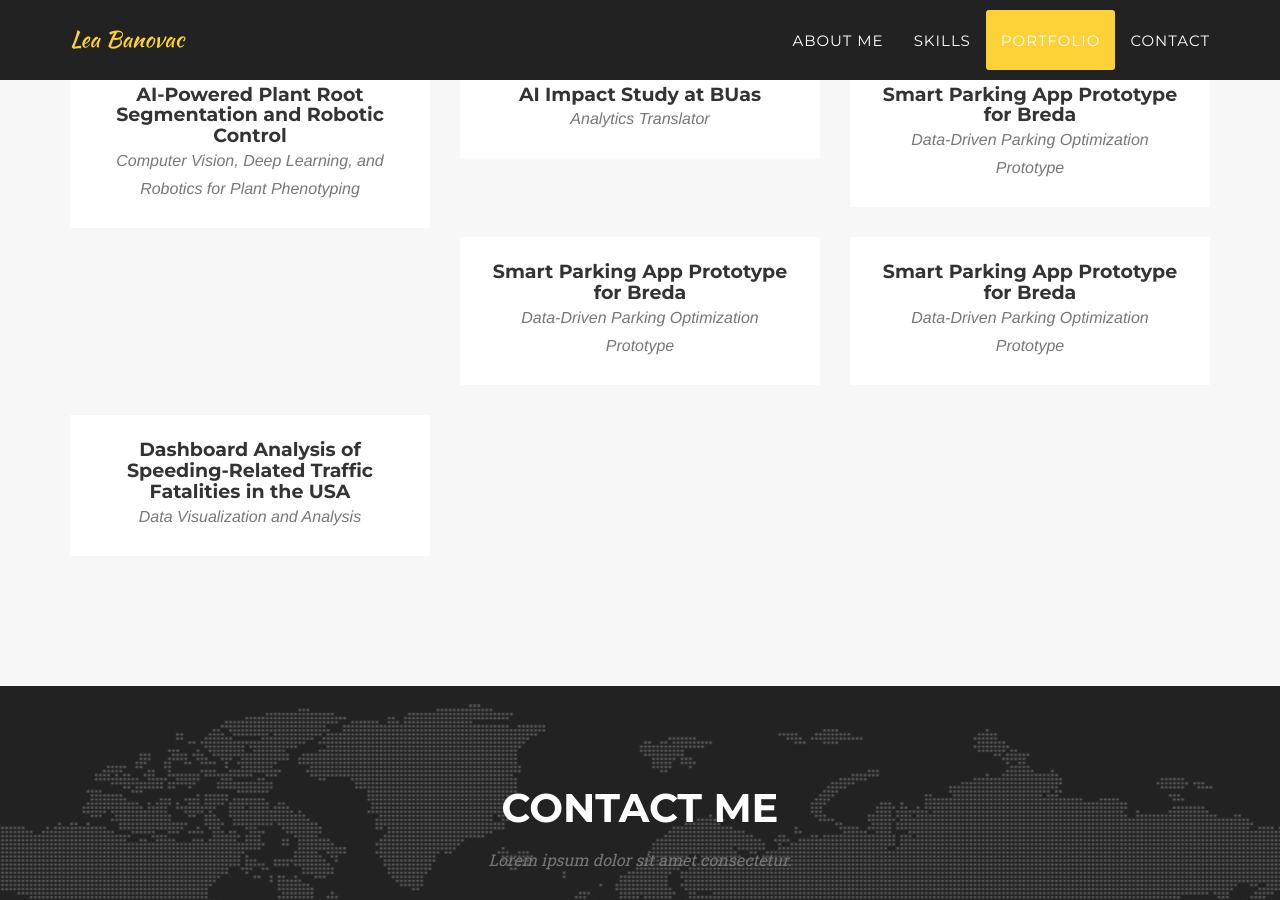
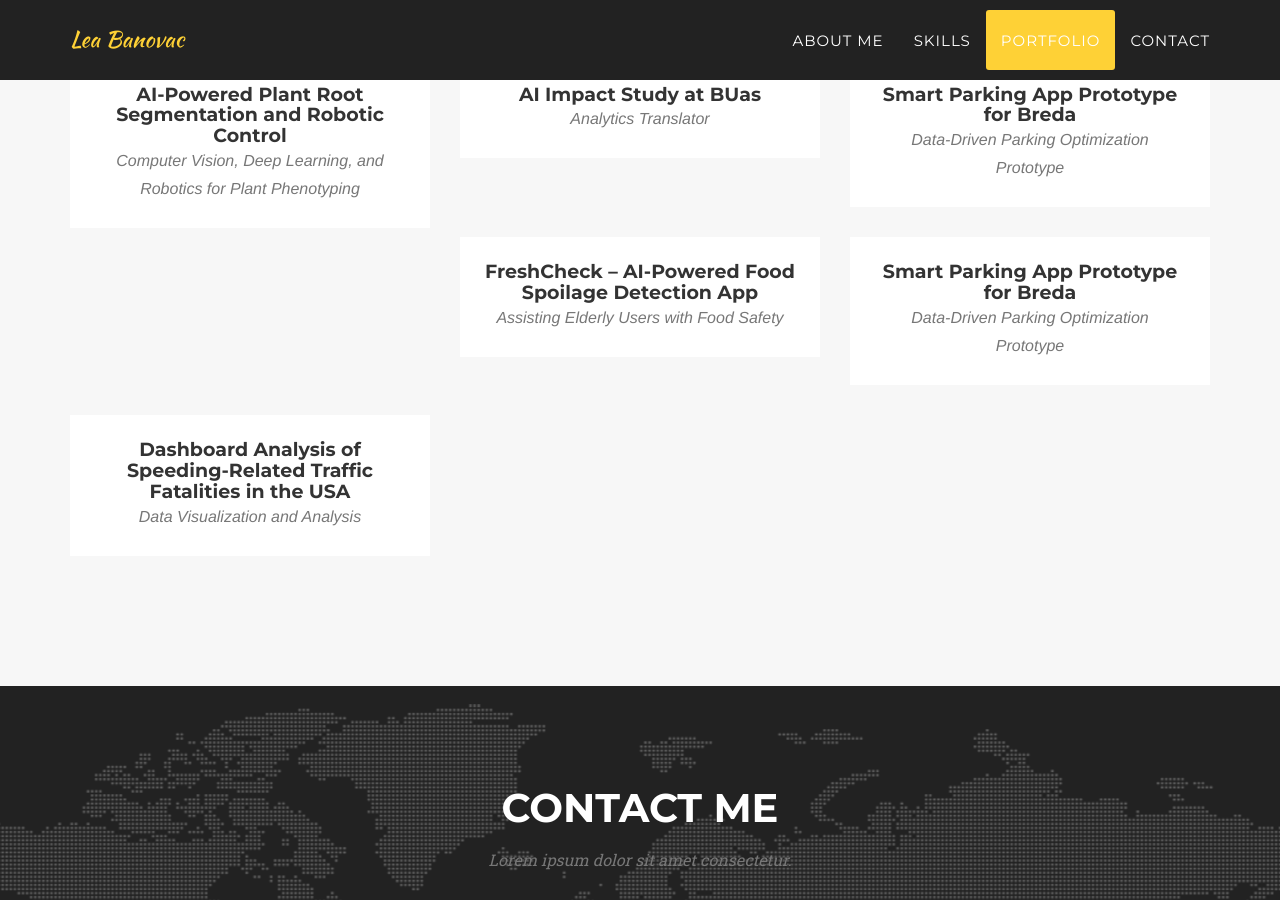
Before and after one commit to leabanovac224055/leabanovac224055.github.io, a Jekyll site: the page built from _posts/2024-09-17-project-7 copy.markdown, in a window 1280 px wide and 900 px high, scrolled down 2804 px. Built offline with Jekyll 4.4.1, drawn with Linux system fonts in a browser that asks for light colours; some web fonts are replaced; part of the change alters nothing that is shown.

Commit message:
Update 2024-09-17-project-7 copy.markdown

```diff
--- a/_posts/2024-09-17-project-7 copy.markdown
+++ b/_posts/2024-09-17-project-7 copy.markdown
@@ -1,15 +1,15 @@
 ---
-title: Smart Parking App Prototype for Breda
-subtitle: Data-Driven Parking Optimization Prototype
+title: FreshCheck – AI-Powered Food Spoilage Detection App
+subtitle: Assisting Elderly Users with Food Safety
 layout: default
 modal-id: 7
 date: 2024-09-17
 img: parking.png
 thumbnail: parking_thumbnail.png
 alt: image-alt
-project-date: June 2023
-client: Breda Municipality
-category: Data Science & AI
-description:  I contributed to the development of a smart parking app prototype aimed at reducing parking congestion in Breda. The app, built using Proto.io, features dynamic pricing, GPS navigation to parking spots, and real-time availability tracking. My contributions spanned exploratory data analysis using Python and SQL as well as designing and building the app prototype. The app prototype was built to optimize parking resources and improve the user experience for both tourists and residents.
+project-date: April 2023
+client: University Project
+category: AI & Machine Learning
+description: I developed an AI-powered food spoilage detection app prototype designed to help elderly people determine whether food, particularly bread, is spoiled or safe to eat. The app uses a CNN model for image classification and includes reminders to consume food before expiration. The project involved market research, dataset analysis, model development using Python and Keras, and designing a user-friendly prototype in Proto.io. User testing and feedback were incorporated to enhance usability and ensure continuous learning by allowing users to label the images and improve the model's performance over time.
 
 ---
```
